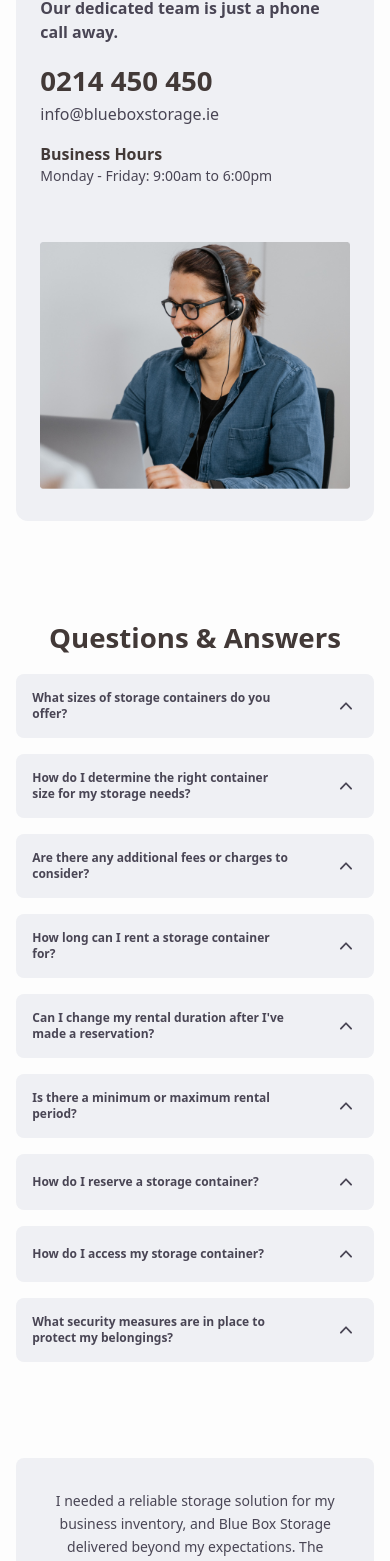
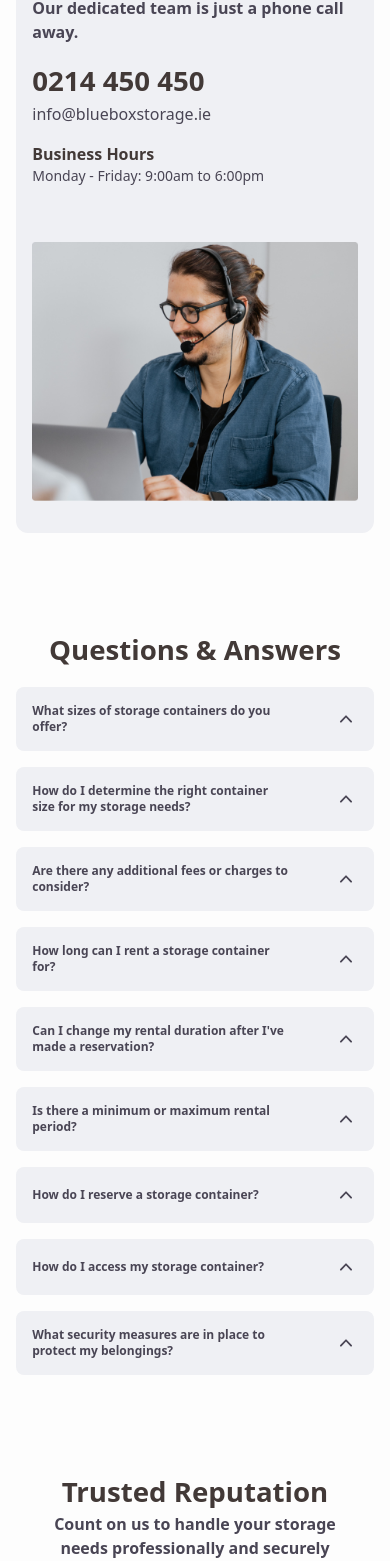
Before and after one commit to shanewmurphy/bluebox, a Next.js app: page / in a window 390 px wide. Shown: the part 4760-6321 px from the top of the page. Built offline with nearby package versions, Linux system fonts and the light colour scheme.

Commit message:
Testimonials Mobile

```diff
--- a/components/Contact.js
+++ b/components/Contact.js
@@ -2,7 +2,7 @@ import Image from "next/image";
 
 export default function Contact() {
   return (
-    <div className="w-11/12 mx-auto rounded-xl bg-bkgGray lg:my-60 md:my-32 sm:my-24 lg:py-12 md:py-8 sm:py-8 lg:px-12 md:px-8 sm:px-6 antialiased">
+    <div className="w-11/12 mx-auto rounded-xl bg-bkgGray lg:my-60 md:my-32 sm:my-24 lg:py-12 md:py-8 sm:py-8 lg:px-12 md:px-8 sm:px-4 antialiased">
       <div className="flex lg:flex-row md:flex-row sm:flex-col gap-6">
         <div className="basis-8/12">
           <h3 className="font-extrabold text-black lg:text-4xl md:text-2xl sm:text-4xl">
--- a/components/Testimonials/Testimonials.js
+++ b/components/Testimonials/Testimonials.js
@@ -1,11 +1,12 @@
 import testimonials from "@/Data/testimonials.json";
 import { Swiper, SwiperSlide } from "swiper/react";
+
+import SwiperBtns from "./Swiper-Btns";
+import { Autoplay, Pagination, Navigation } from "swiper/modules";
 
 import "swiper/css";
 import "swiper/css/pagination";
 
-import SwiperBtns from "./Swiper-Btns";
-import { Autoplay, Pagination, Navigation } from "swiper/modules";
 export default function Testimonials() {
   return (
     <div>
@@ -52,10 +53,18 @@ export default function Testimonials() {
           </Swiper>
         </div>
       </div>
-      <div className="w-11/12 mx-auto">
+      <div className="w-11/12 mx-auto lg:hidden md:hidden sm:block">
+        <div>
+          <h5 className="text-center text-4xl text-black font-extrabold">
+            Trusted Reputation
+          </h5>
+          <p className="w-11/12 mx-auto text-center text-base font-bold text-gray mb-6">
+            Count on us to handle your storage needs professionally and securely
+          </p>
+        </div>
         <Swiper
-          spaceBetween={40}
-          slidesPerView={1}
+          slidesPerView={"auto"}
+          spaceBetween={10}
           loop={true}
           grabCursor={true}
           autoplay={{
@@ -75,7 +84,7 @@ export default function Testimonials() {
               key={testimonials.ID}
             >
               <p
-                className="text-gray text-center h-56 text-sm font-medium leading-relaxed"
+                className="text-gray text-center h-60 text-sm font-medium leading-relaxed"
                 key={testimonials.ID}
               >
                 {testimonials.Comment}
--- a/styles/globals.css
+++ b/styles/globals.css
@@ -17,11 +17,17 @@ img {
   justify-content: center;
   align-items: center;
 }
+.mobile_swiper_slide {
+  width: 80%;
+}
 @media screen and (max-width: 768px) {
 }
 @media screen and (max-width: 411px) {
   h1 {
     line-height: 36px;
+  }
+  .swiper-slide {
+    width: 90% !important;
   }
 }
 @media screen and (max-width: 390px) {
```
